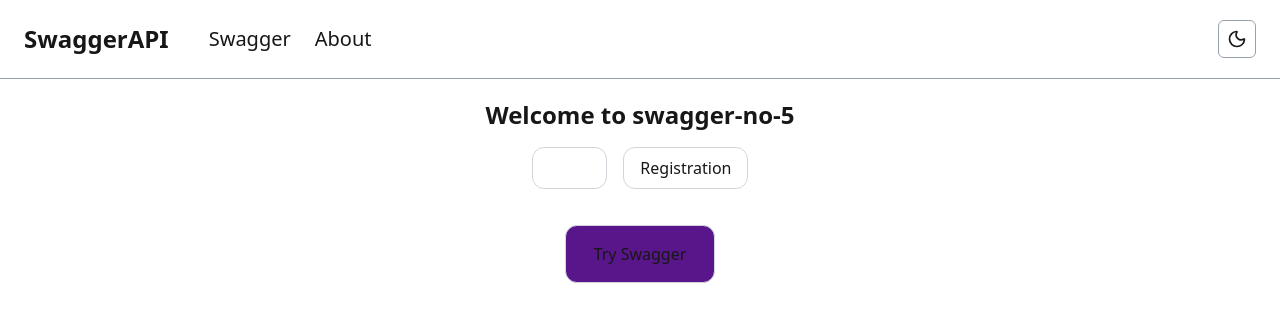
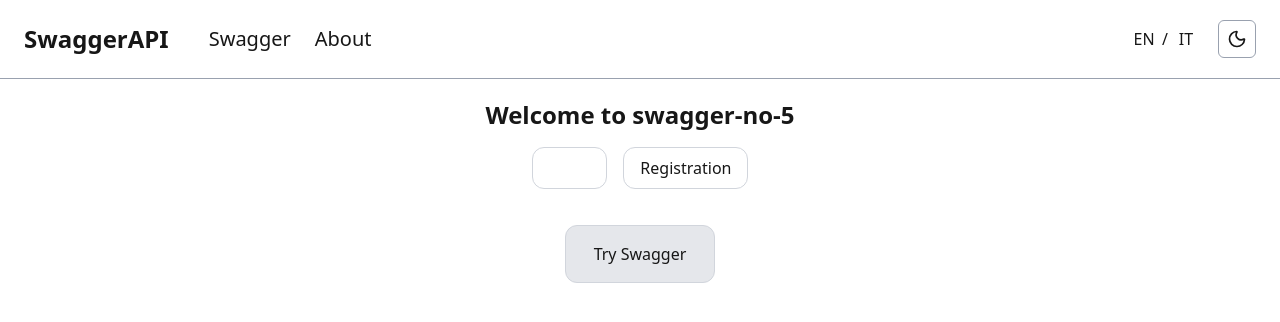
Before and after one commit to NataliItaly/swagger-editor, a Next.js app: page / in a window 1280 px wide. Shown: the top 322 px of the page. Built offline with nearby package versions, Linux system fonts and the light colour scheme; no server answers.

Commit message:
feat: add language toggle

```diff
--- a/app/page.tsx
+++ b/app/page.tsx
@@ -31,7 +31,7 @@ export default async function HomePage() {
       )}
       <div className="flex justify-center mt-5">
         <Link
-          className="py-4 px-7 border rounded-xl border-gray-300 bg-purple-900 transition-all duration-500 hover:bg-purple-700 cursor-pointer"
+          className="py-4 px-7 border rounded-xl border-gray-300 bg-gray-200 dark:bg-purple-900 transition-all duration-500 hover:bg-purple-500 hover:text-white cursor-pointer"
           href="/swagger"
         >
           Try Swagger
--- a/components/Header/Header.tsx
+++ b/components/Header/Header.tsx
@@ -4,6 +4,7 @@ import ThemeToggle from '../ThemeToggle/ThemeToggle';
 import Link from 'next/link';
 import { useRouter } from 'next/navigation';
 import { supabase } from '@/lib/supabase';
+import LanguageToggle from '../LanguageToggle/LanguageToggle';
 
 type HeaderProps = {
   isAuth: boolean;
@@ -38,6 +39,7 @@ export default function Header({ isAuth }: HeaderProps) {
         </ul>
       </nav>
       <div className="flex items-center gap-4">
+        <LanguageToggle />
         <ThemeToggle />
         {isAuth && (
           <button
--- /dev/null
+++ b/components/LanguageToggle/LanguageToggle.tsx
@@ -0,0 +1,13 @@
+export default function LanguageToggle() {
+  return (
+    <div className="flex gap-0.5 items-center justify-center">
+      <button className="block rounded-md w-8 py-1 pointer hover:bg-purple-800 hover:text-white transition">
+        EN
+      </button>
+      <span>/</span>
+      <button className="block rounded-md w-8 py-1 pointer hover:bg-purple-800 hover:text-white transition">
+        IT
+      </button>
+    </div>
+  );
+}
```
